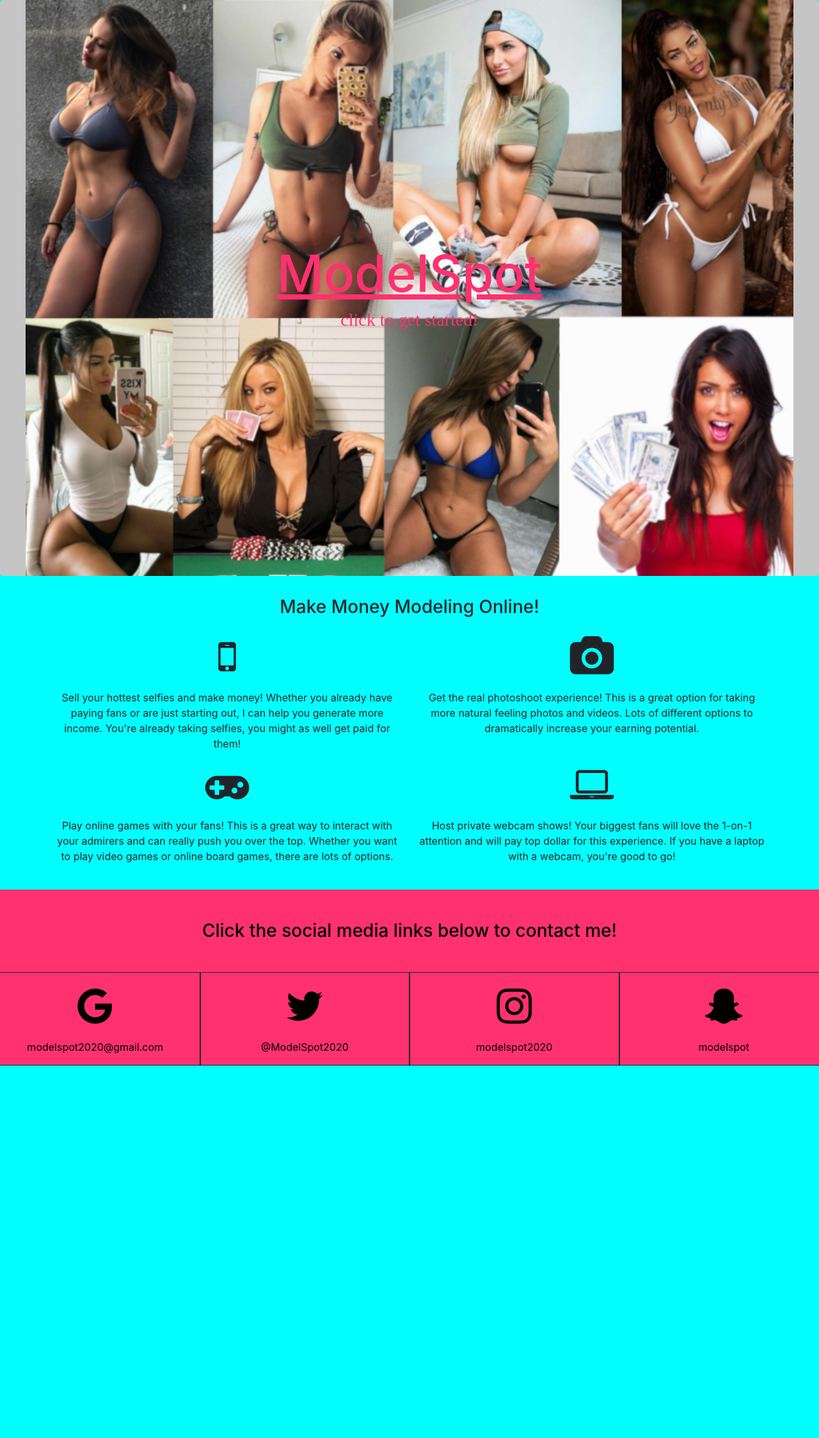
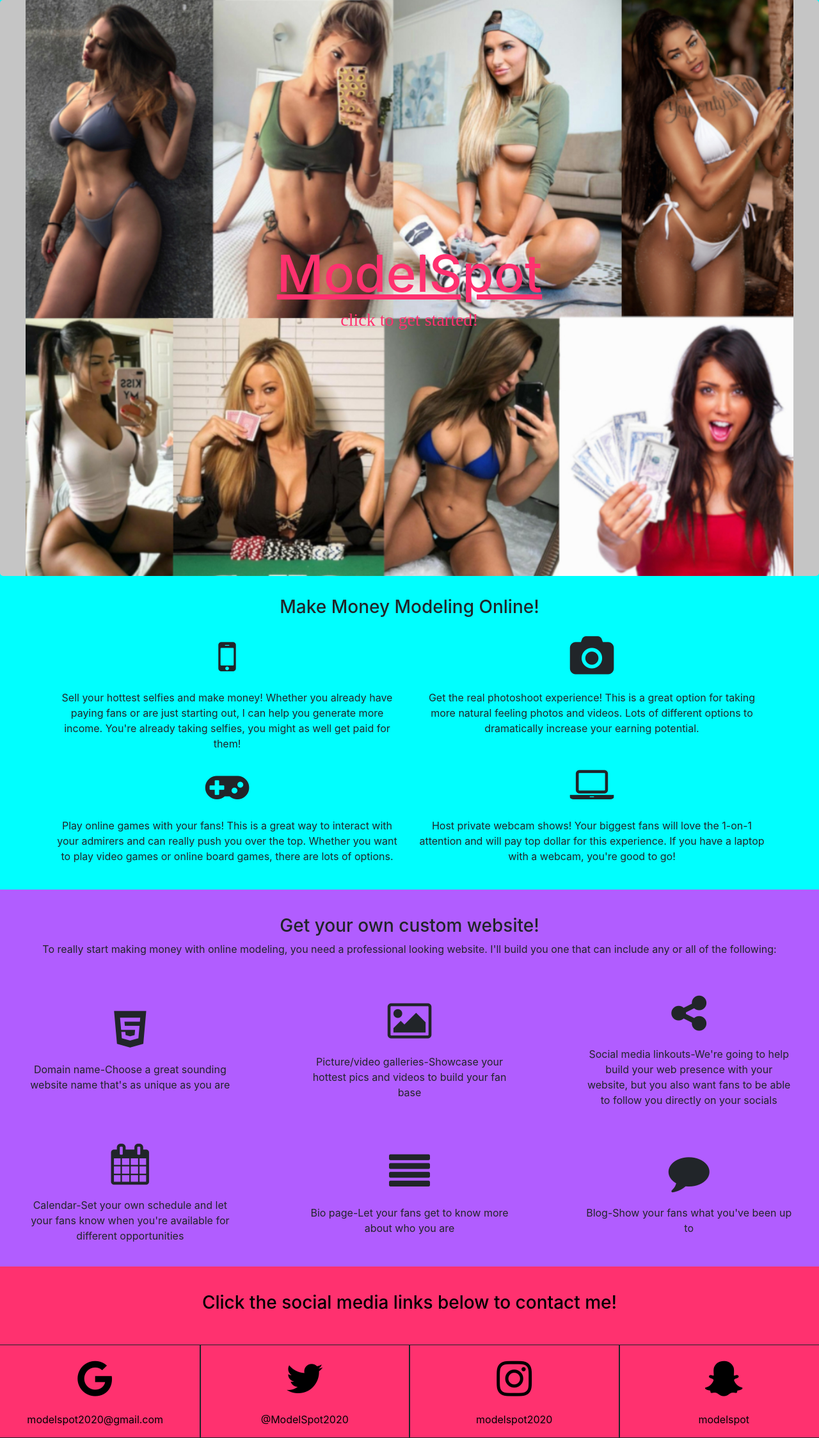
Before and after one commit to socialboss/socialboss.github.io, a Jekyll site: the page built from index.html, in a window 1280 px wide. Shown: the whole page at 64% size. Built offline with Jekyll 4.4.1, drawn with Linux system fonts in a browser that asks for light colours; before the commit the page ends 1665 px from its top, so only the background shows below that.

Commit message:
added "website information" section with styling

```diff
--- a/assets/css/styles.css
+++ b/assets/css/styles.css
@@ -50,6 +50,30 @@ body {
   background-color: cyan;
 }
 
+.website-section {
+  background-color: rgb(177, 93, 255);
+  padding-top: 40px;
+}
+
+.website-section .col-md {
+  border-style: none;
+}
+
+.website-section-text {
+  text-align: center;
+}
+
+.website-section i {
+  margin: 20px;
+}
+
+.website-section p {
+  padding-bottom: 20px;
+  text-align: center;
+  margin-left: 40px;
+  margin-right: 40px;
+}
+
 .contact-section-headline {
   text-align: center;
 }
--- a/index.html
+++ b/index.html
@@ -13,7 +13,6 @@ title: home
 
 <div class="first-section">
   <h3 class="first-section-text">Make Money Modeling Online!</h3>
-
   <div class="container">
     <div class="row">
       <div class="col-sm">
@@ -42,8 +41,40 @@ title: home
   </div>
 </div>
 
+<div class="website-section">
+  <h3 class="website-section-text">Get your own custom website!</h3>
+  <p>To really start making money with online modeling, you need a professional looking website.
+    I'll build you one that can include any or all of the following:</p>
+    <div class="row">
+      <div class="col-md">
+        <i class="fa fa-html5 fa-4x" aria-hidden="true"></i><br>
+        <p>Domain name-Choose a great sounding website name that's as unique as you are</p>
+      </div>
+      <div class="col-md">
+        <i class="fa fa-picture-o fa-4x" aria-hidden="true"></i><br>
+        <p>Picture/video galleries-Showcase your hottest pics and videos to build your fan base</p>
+      </div>
+      <div class="col-md">
+        <i class="fa fa-share-alt fa-4x" aria-hidden="true"></i><br>
+        <p> Social media linkouts-We're going to help build your web presence with your website, but you also want fans to be able to follow you directly on your socials</p>
+      </div>
+    </div>
+    <div class="row">
+      <div class="col-md">
+        <i class="fa fa-calendar fa-4x" aria-hidden="true"></i><br>
+        <p>Calendar-Set your own schedule and let your fans know when you're available for different opportunities</p>
+      </div>
+      <div class="col-md">
+        <i class="fa fa-align-justify fa-4x" aria-hidden="true"></i><br>
+        <p>Bio page-Let your fans get to know more about who you are</p>
+      </div>
+      <div class="col-md">
+        <i class="fa fa-comment fa-4x" aria-hidden="true"></i><br>
+        <p>Blog-Show your fans what you've been up to</p>
+      </div>
+    </div>
+</div>
 <div class="contact-section">
-  <h3 class="contact-section-headline"></h3>
     <h3 class="contact-section-text"><a id="get-started">Click the social media links below to contact me!</a></h3>
   <div class="row">
     <div class="col-md">
```
